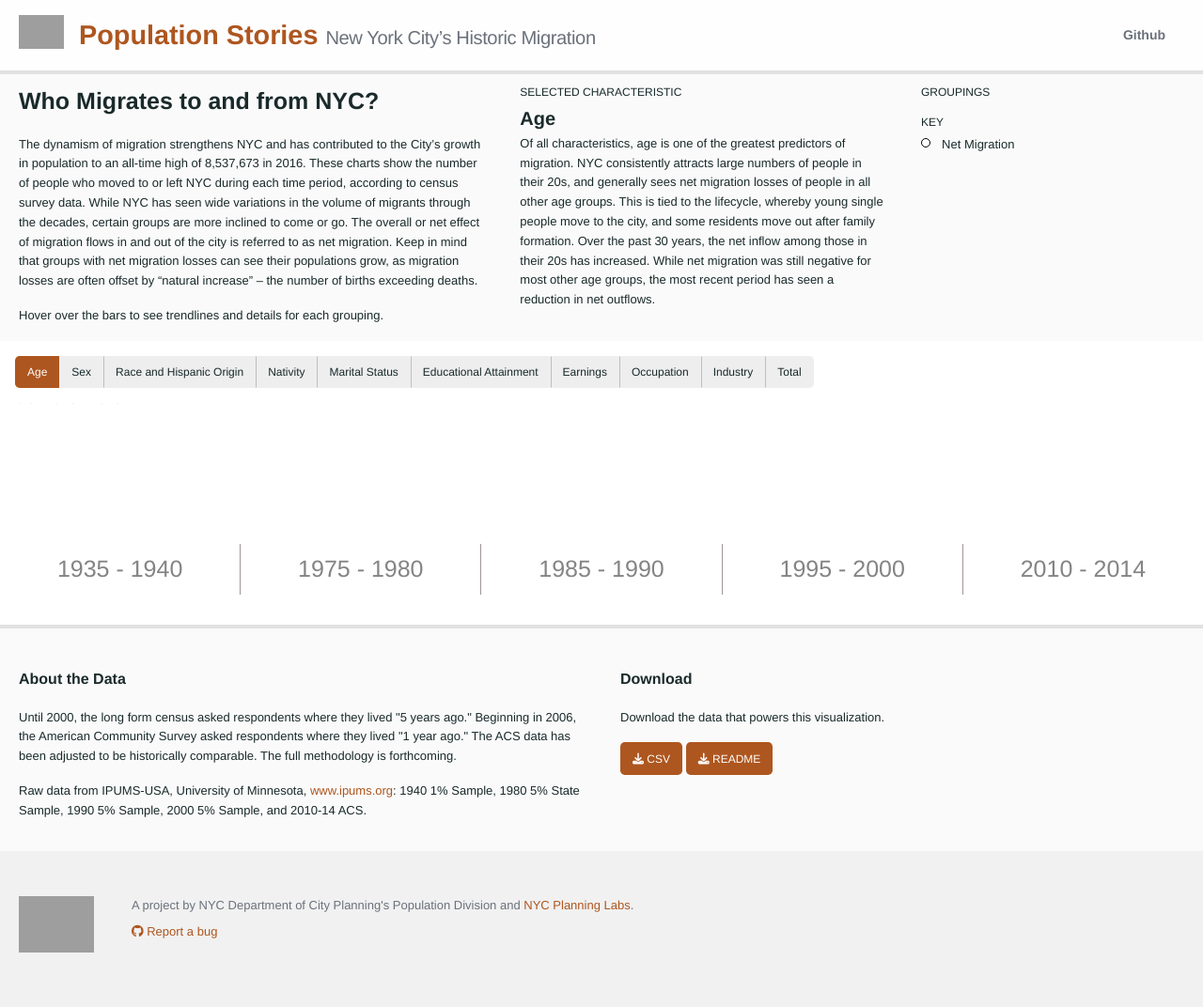
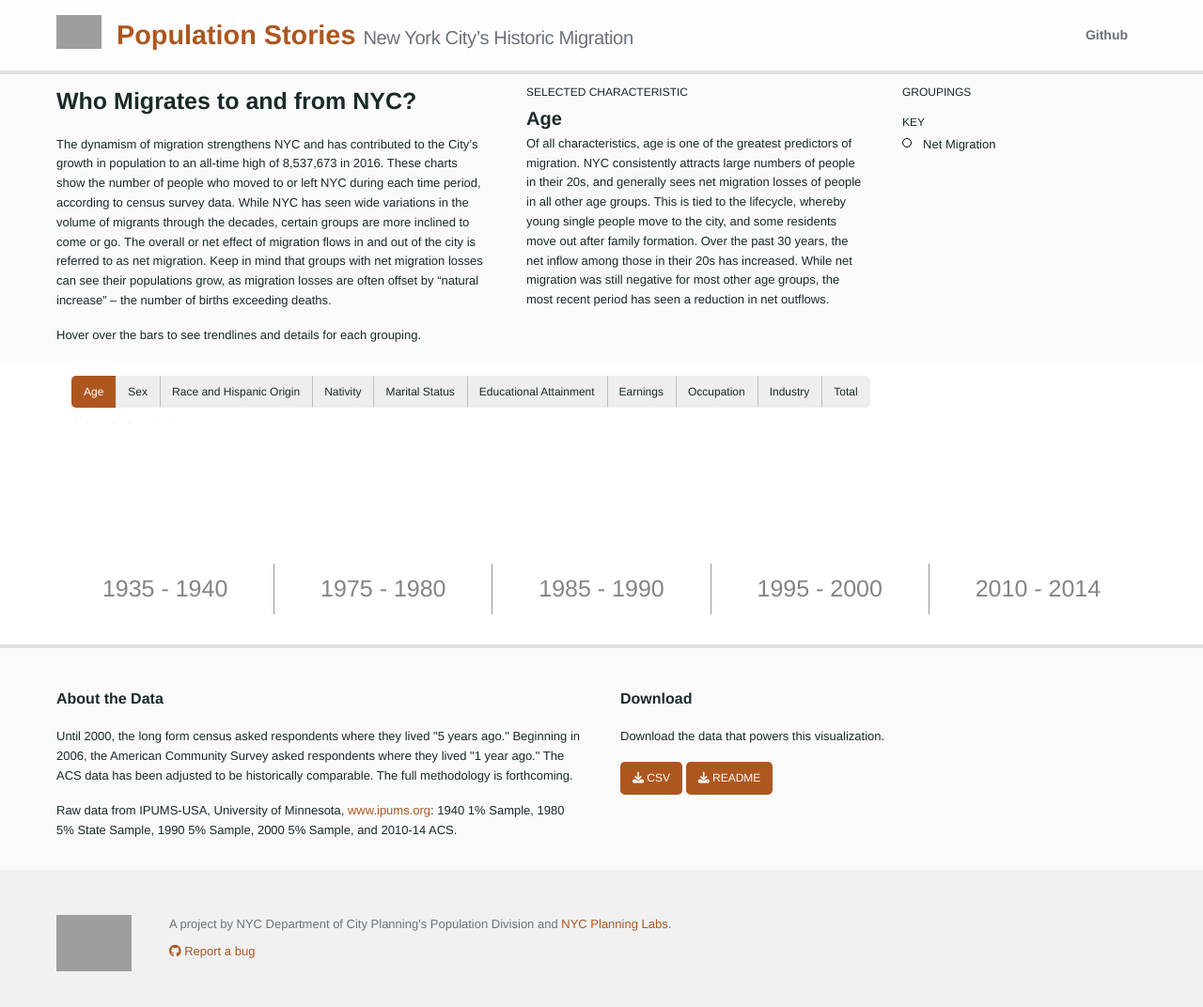
Before and after one commit to NYCPlanning/labs-migration-viz, a website: page index.html in a window 1280 px wide. Shown: the whole page at 94% size. Drawn offline with nearby package versions, Linux system fonts and the light colour scheme; grey boxes are pictures that could not be loaded; a script that the page names is missing.

Commit message:
add grid container to limit site width

```diff
--- a/index.html
+++ b/index.html
@@ -18,6 +18,7 @@
 
     <header role="banner">
       <!-- <a href="https://planninglabs.nyc/" class="labs-beta-notice hide-for-print">A beta project of NYC Planning Labs</a> -->
+      <div class="grid-container">
         <div class="grid-x grid-padding-x">
           <div class="branding cell auto">
             <a class="dcp-link" href="http://www1.nyc.gov/site/planning/index.page"><img class="dcp-logo" src="https://raw.githubusercontent.com/NYCPlanning/logo/master/dcp_logo_772.png" alt="NYC Planning"></a>
@@ -34,12 +35,14 @@
             </nav>
           </div>
         </div>
+      </div>
     </header>
 
   </div>
 
   <div class="site-main">
 
+    <div class="grid-container">
       <div class="grid-x grid-padding-x">
         <div class="cell large-5 text-small">
 
@@ -77,7 +80,11 @@
         </div>
       </div>
 
+    </div>
+
     <div class="viz">
+
+      <div class="grid-container">
 
         <div class="char-select" role="group" aria-label="..."></div>
 
@@ -92,6 +99,9 @@
 
       </div>
 
+    </div>
+
+    <div class="grid-container">
       <div class="grid-x grid-padding-x text-small" id="data">
         <div class="cell medium-6">
 
@@ -114,10 +124,13 @@
 
         </div>
       </div>
+    </div>
 
   </div>
 
-  <div class="site-footer grid-x grid-padding-x">
+  <div class="site-footer">
+    <div class="grid-container">
+      <div class="grid-x grid-padding-x">
         <div class="cell shrink">
 
           <p><a href="http://www1.nyc.gov/site/planning/index.page"><img class="logo" style="width:80px;" src="https://raw.githubusercontent.com/NYCPlanning/logo/master/dcp_logo_772.png" alt="DCP"></a></p>
@@ -129,6 +142,8 @@
 
           <a href="https://github.com/NYCPlanning/labs-migration-viz/issues/" target="_blank"><i class="fa fa-github" aria-hidden="true"></i> Report a bug</a>
 
+        </div>
+      </div>
     </div>
   </div>
 
```
Lines whose indentation alone changed are shown as unchanged.
